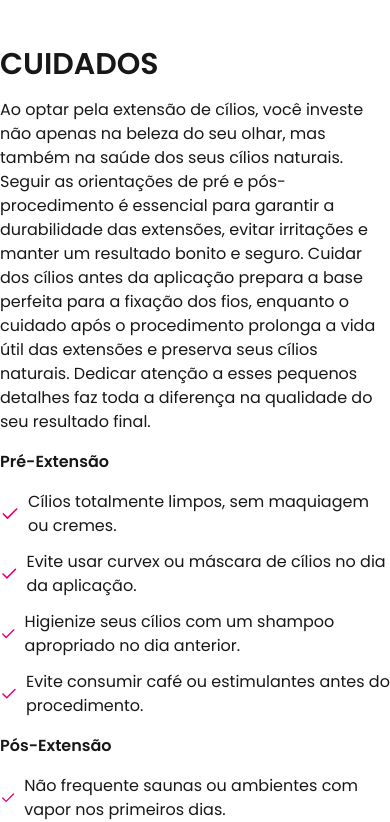
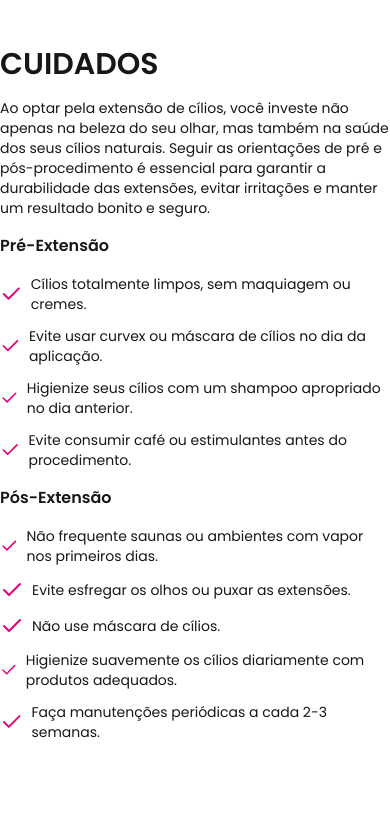
Before and after one commit to Poliany/MeuSite, a Next.js app: page / in a window 390 px wide. Shown: the part 1462-2284 px from the top of the page. Built offline with nearby package versions, Linux system fonts and the light colour scheme.

Commit message:
diminui o texto

```diff
--- a/src/app/_components/about.tsx
+++ b/src/app/_components/about.tsx
@@ -54,21 +54,17 @@ export function About() {
         {/* Conteúdo ao lado */}
         <div className="space-y-4 mt-10 lg:mt-0">
           <h1 className="text-3xl font-bold">CUIDADOS</h1>
-          <p>
+          <p className="text-sm lg:text-base">
             Ao optar pela extensão de cílios, você investe não apenas na beleza
             do seu olhar, mas também na saúde dos seus cílios naturais. Seguir
             as orientações de pré e pós-procedimento é essencial para garantir a
             durabilidade das extensões, evitar irritações e manter um resultado
-            bonito e seguro. Cuidar dos cílios antes da aplicação prepara a base
-            perfeita para a fixação dos fios, enquanto o cuidado após o
-            procedimento prolonga a vida útil das extensões e preserva seus
-            cílios naturais. Dedicar atenção a esses pequenos detalhes faz toda
-            a diferença na qualidade do seu resultado final.
+            bonito e seguro.
           </p>
 
           <p className="font-bold">Pré-Extensão</p>
-          <ul className="space-y-3">
-            <li className="flex items-center gap-2">
+          <ul className="space-y-3 text-sm lg:text-base">
+            <li className="flex items-center gap-2 ">
               <Check className="text-pink-600" />
               Cílios totalmente limpos, sem maquiagem ou cremes.
             </li>
@@ -87,7 +83,7 @@ export function About() {
           </ul>
 
           <p className="font-bold">Pós-Extensão</p>
-          <ul className="space-y-3">
+          <ul className="space-y-3 text-sm lg:text-base">
             <li className="flex items-center gap-2">
               <Check className="text-pink-600" />
               Não frequente saunas ou ambientes com vapor nos primeiros dias.
@@ -111,8 +107,6 @@ export function About() {
           </ul>
         </div>
       </div>
-
-
     </section>
   );
 }
--- a/src/app/_components/hero.tsx
+++ b/src/app/_components/hero.tsx
@@ -33,7 +33,7 @@ export function Hero() {
               Lash Perfection!
             </h1>
             <p
-              className="lg:text-lg"
+              className="lg:text-base"
               data-aos="fade-right"
               data-aos-duration="1000"
               data-aos-delay="300"
@@ -53,6 +53,7 @@ export function Hero() {
               <a
                 href="https://wa.me/5511984282343?text=Olá%2C%20gostaria%20de%20agendar%20meu%20horário."
                 className="bg-green-600 font-semibold px-4 py-2 rounded-3xl text-white flex items-center justify-center w-fit gap-2 transition duration-300 ease-in-out hover:shadow-[0_0_12px_rgba(255,255,255,0.5)] hover:scale-105"
+                aria-label="Agendar horário no WhatsApp"
               >
                 WhatsApp
               </a>
--- a/src/app/_components/services.tsx
+++ b/src/app/_components/services.tsx
@@ -9,7 +9,6 @@ const services = [
     description:
       "Extensão de cílios com o efeito volumoso, ideal para quem deseja um olhar mais dramático e impactante. Com a técnica de volume 3D a 6D, é possível criar cílios mais densos e volumosos.",
     duration: "2h",
-    price: "$120",
   },
   {
     title: "Método Brasileiro",
```
